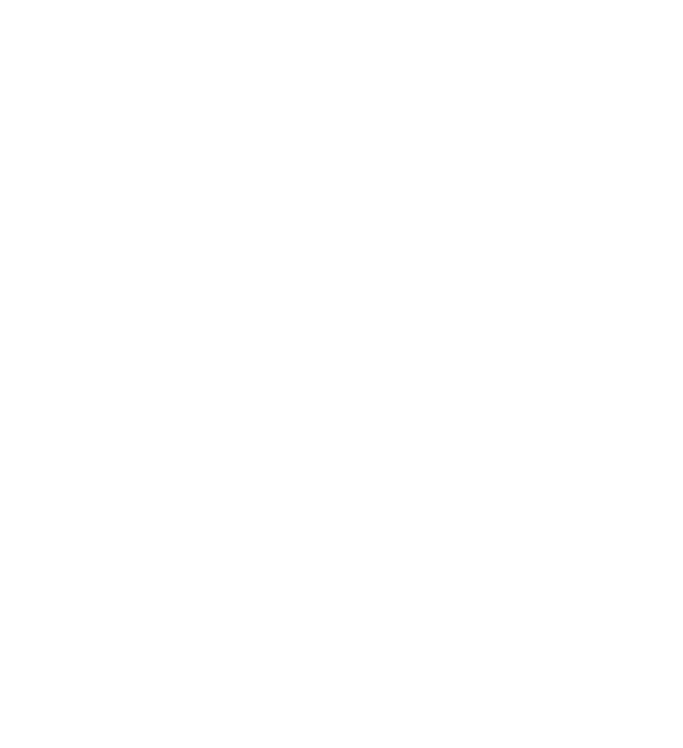
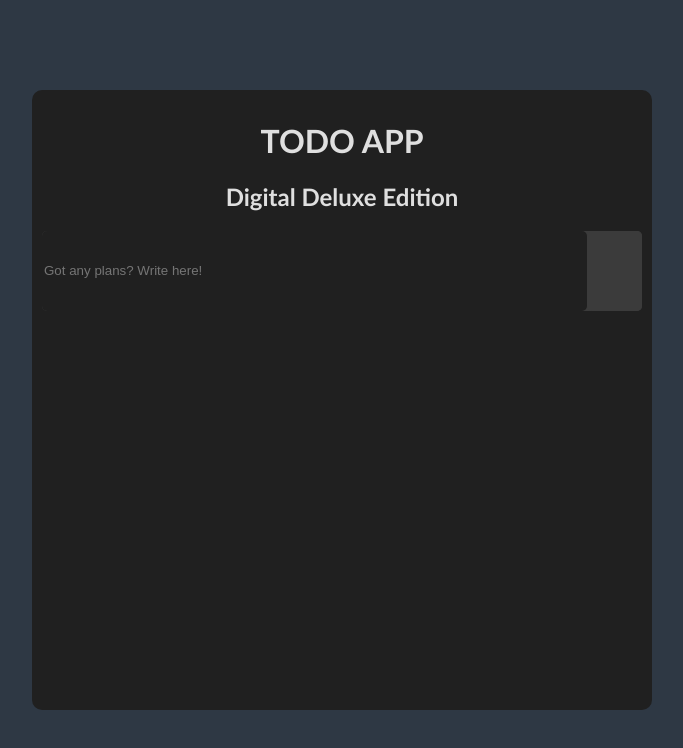
Before and after one commit to XenoQQ/todolist, a React (Create React App) app: page / in a window 1280 px wide. Shown: the top 748 px of the page, without its empty margins (298-981 px from the left). Built offline with nearby package versions, Linux system fonts and the light colour scheme.

Commit message:
modified:   src/components/App.js 	modified:   src/components/styles/App.css 	new file:   src/components/styles/todoinput.css 	new file:   src/components/styles/todolist.css 	new file:   src/components/todoinput.js 	new file:   src/components/todolist.js

```diff
--- a/src/components/App.js
+++ b/src/components/App.js
@@ -1,8 +1,35 @@
 import './styles/App.css';
+import React from 'react';
+import { useState } from 'react';
+import Todoinput from './todoinput';
+import Todolist from './todolist';
 
-function App() {
+const App = () => {
+
+  const [todo, setTodo] = useState('');
+  const [todos, setTodos] = useState([]);
+
+  const addTodo = () => {
+    if (todo !== '') {
+      setTodos([...todos, todo]);
+      setTodo('');
+      console.log(todos);
+    }
+  }
+
+  const deleteTodo = (dtodo) => {
+    const newTodos = todos.filter((todo) => {
+      return todo !== dtodo;
+    });
+    setTodos(newTodos);
+  }
+
   return (
-    <div>
+    <div className='todoframe'>
+      <h1 className='todoframe__title'>TODO APP</h1>
+      <h2 className='todoframe__subtitle'>Digital Deluxe Edition</h2>
+      <Todoinput todo={todo} addTodo={addTodo} setTodo={setTodo} />
+      <Todolist todos={todos} deleteTodo={deleteTodo} />
 
     </div>
   );
--- a/src/components/styles/App.css
+++ b/src/components/styles/App.css
@@ -0,0 +1,26 @@
+body {
+    background-color: #2E3844;
+}
+
+.todoframe {
+
+    width: 600px;
+    height: 600px;
+    position: absolute;
+    top: 50%;
+    left: 50%;
+    transform: translate(-50%, -50%);
+    background-color: #202020;
+    border-radius: 10px;
+    font-family: "Trebuchet MS", Helvetica, sans-serif;
+    color: #DFDFDF;
+    padding: 10px;
+}
+
+.todoframe__title {
+    text-align: center;
+}
+
+.todoframe__subtitle {
+    text-align: center;
+}
--- /dev/null
+++ b/src/components/styles/todoinput.css
@@ -0,0 +1,55 @@
+.input {
+
+    width: 100%;
+    height: 80px;
+    border-radius: 5px;
+    display: flex;
+    background-color: #3B3B3B;
+
+}
+
+.input__form {
+    border: none;
+    width: 100%;
+    border: none;
+    border-radius: 5px;
+    background-color: #202020;
+    outline: none;
+    color: #DFDFDF;
+    margin: 0;
+}
+
+
+.input__button {
+    background-color: #3B3B3B;
+    width: 10%;
+    border-radius: 5px;
+    border: none;
+    transition: 1s, flex-basis 0.1s;
+}
+
+.input__button:hover {
+    background-color: #323232;
+    transition: 0s;
+}
+
+.input__button:active {
+    background-color: #282828;
+}
+
+.inputDone {
+    background-color: #3B3B3B;
+    width: 10%;
+    border-radius: 5px;
+    border: none;
+    transition: 1s, flex-basis 0.1s;
+}
+
+.inputDone:hover {
+    background-color: #323232;
+    transition: 0s;
+}
+
+.inputDone:active {
+    background-color: #282828;
+}
--- /dev/null
+++ b/src/components/todoinput.js
@@ -0,0 +1,18 @@
+import './styles/todoinput.css';
+
+const Todoinput = ({ todo, addTodo, setTodo }) => {
+    return (
+        <div className='input'>
+            <input
+                className='input__form'
+                placeholder='Got any plans? Write here!'
+                value={todo}
+                onChange={(e) => { setTodo(e.target.value) }}
+            />
+
+            <button className='input__button' onClick={addTodo} />
+        </div>
+    )
+}
+
+export default Todoinput
--- /dev/null
+++ b/src/components/todolist.js
@@ -0,0 +1,22 @@
+import './styles/todolist.css';
+
+const Todolist = ({ todos, deleteTodo }) => {
+    return (
+        <div>
+            <ul>
+                {todos.map((todo, index) =>
+                    <div>
+                        <li key={index}>
+                            {todo}
+                        </li>
+                        <button onClick={() => { deleteTodo(todo); }}>
+                            Delete
+                        </button>
+                    </div>
+                )}
+            </ul>
+        </div>
+    )
+}
+
+export default Todolist;
```
Also changed, not shown: src/components/styles/todolist.css (added).
